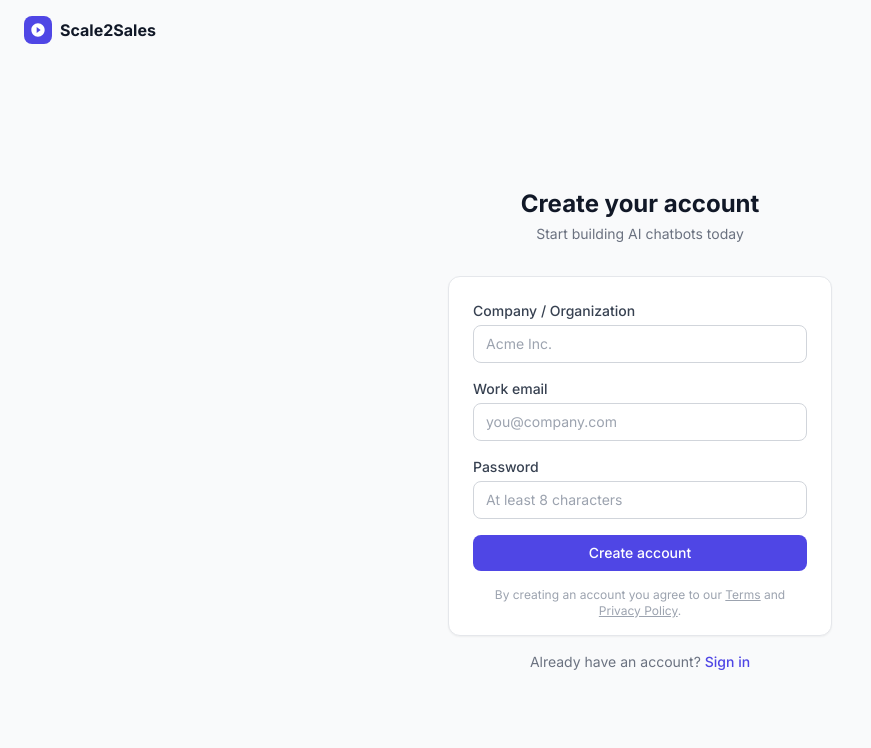
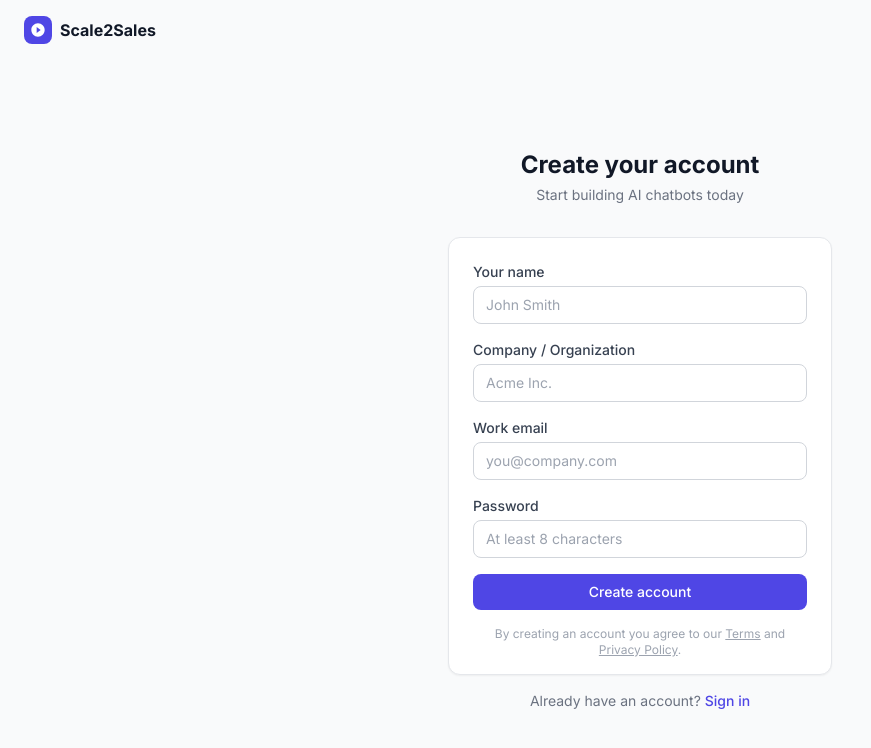
Before and after one commit to scale2sales/scale2sales, a Next.js app: page /signup in a window 1280 px wide. Shown: the top 748 px of the page, without its empty margins (0-871 px from the left). Built offline with nearby package versions, Linux system fonts and the light colour scheme.

Commit message:
add name field to signup and welcome email

```diff
--- a/src/app/(auth)/signup/page.tsx
+++ b/src/app/(auth)/signup/page.tsx
@@ -1,6 +1,5 @@
 // @ts-nocheck
 'use client'
-
 import { useState } from 'react'
 import Link from 'next/link'
 import { signUp } from '@/lib/actions/auth'
@@ -17,12 +16,24 @@ export default function SignupPage() {
     setError(null)
     setLoading(true)
 
-    const result = await signUp(new FormData(e.currentTarget))
+    const formData = new FormData(e.currentTarget)
+    const email = formData.get('email') as string
+    const fullName = formData.get('full_name') as string
+
+    const result = await signUp(formData)
 
     if (result?.error) {
       setError(result.error)
       setLoading(false)
+      return
     }
+
+    // Send welcome email
+    fetch('/api/emails/welcome', {
+      method: 'POST',
+      headers: { 'Content-Type': 'application/json' },
+      body: JSON.stringify({ email, name: fullName }),
+    }).catch(() => {})
   }
 
   return (
@@ -31,7 +42,6 @@ export default function SignupPage() {
         <h1 className="text-2xl font-bold text-gray-900">Create your account</h1>
         <p className="text-sm text-gray-500 mt-1">Start building AI chatbots today</p>
       </div>
-
       <Card>
         <CardContent className="pt-6">
           <form onSubmit={handleSubmit} className="space-y-4">
@@ -41,11 +51,18 @@ export default function SignupPage() {
               </div>
             )}
             <Input
+              name="full_name"
+              type="text"
+              label="Your name"
+              placeholder="John Smith"
+              required
+              autoComplete="name"
+            />
+            <Input
               name="org_name"
               type="text"
               label="Company / Organization"
               placeholder="Acme Inc."
-              required
               autoComplete="organization"
             />
             <Input
@@ -76,7 +93,6 @@ export default function SignupPage() {
           </form>
         </CardContent>
       </Card>
-
       <p className="text-center text-sm text-gray-500 mt-4">
         Already have an account?{' '}
         <Link href="/login" className="text-brand-600 font-medium hover:underline">
```
